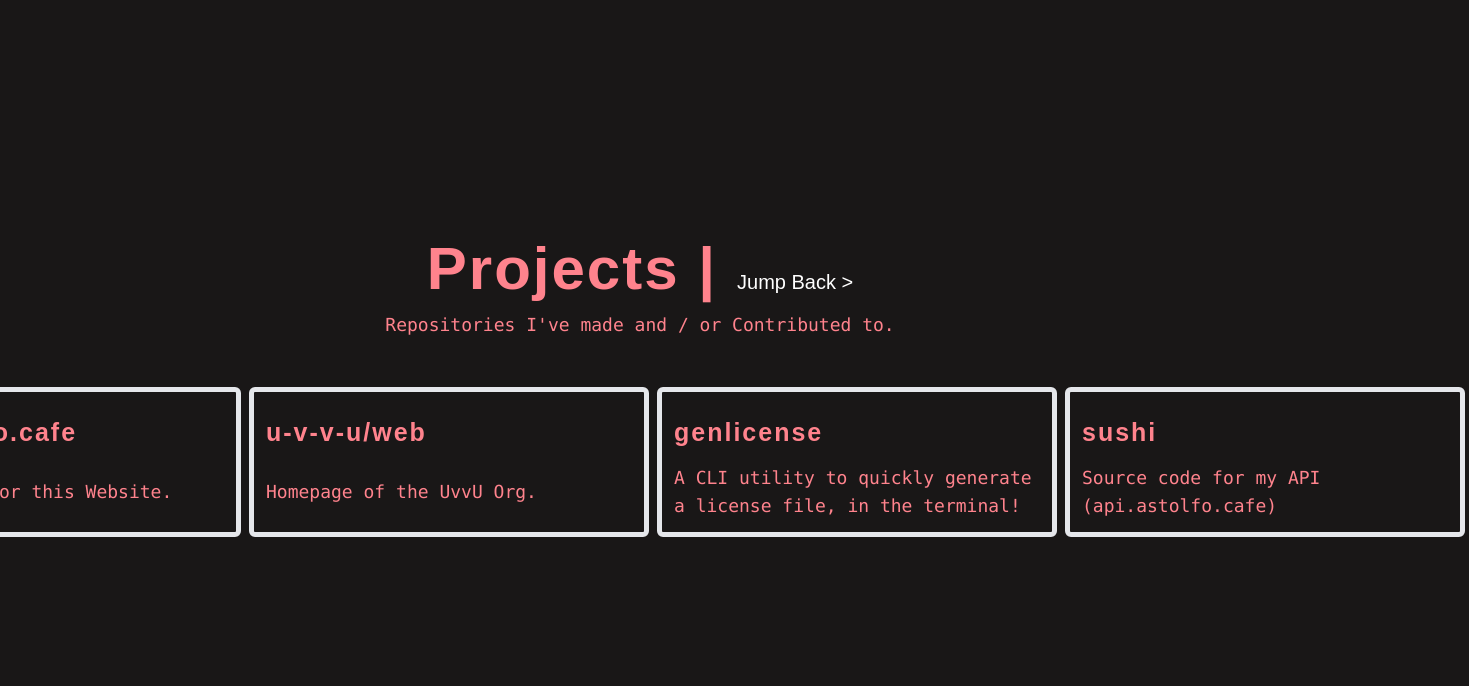
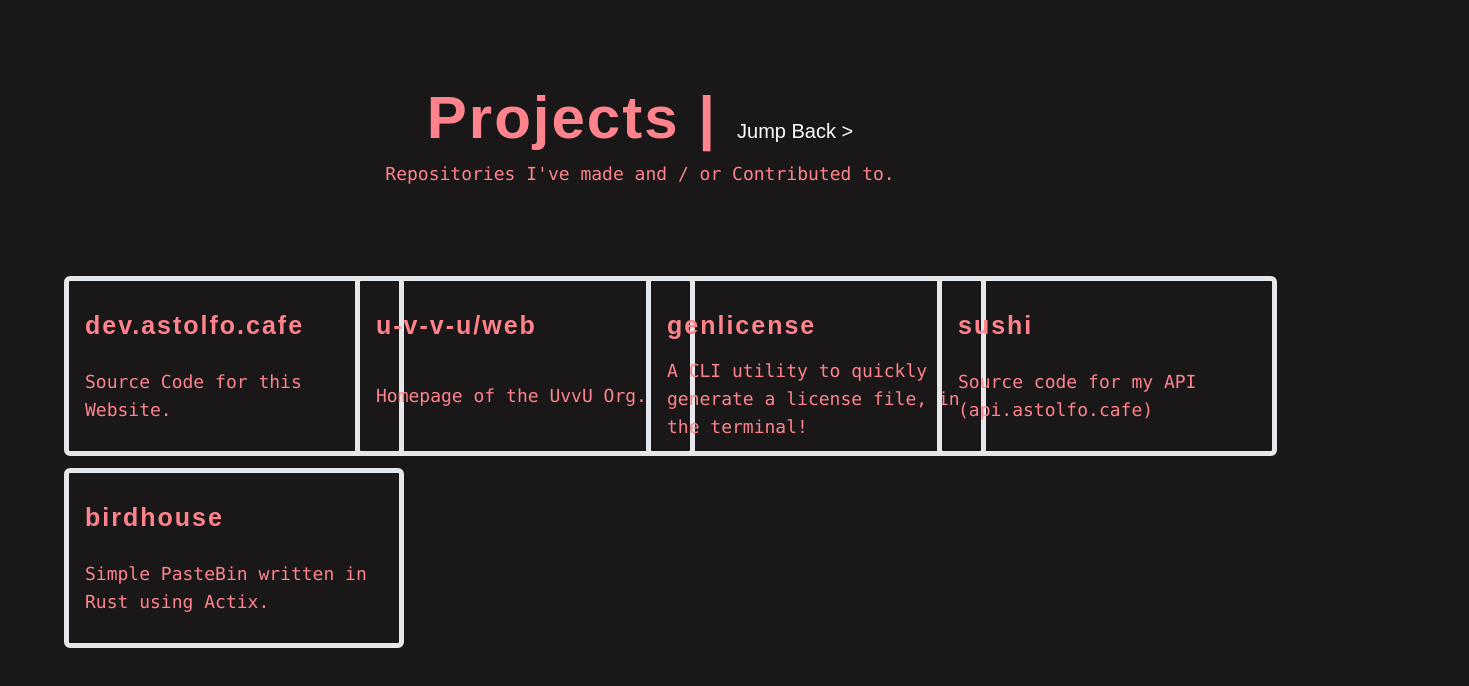
Before and after one commit to ArtieFuzzz/dev.astolfo.cafe, a SvelteKit app: page /projects in a window 1280 px wide. Shown: the top 686 px of the page, 1469 px wide, since content can reach past the window. Built offline with nearby package versions, Linux system fonts and the light colour scheme; a small style sheet from the web is missing.

Commit message:
chore: Update whole project page

```diff
--- a/src/routes/projects/+page.svelte
+++ b/src/routes/projects/+page.svelte
@@ -20,45 +20,45 @@
   });
 </script>
 
-<div class="h-screen w-screen flex flex-col justify-center items-center">
+<div class="flex flex-col items-center justify-center w-screen h-screen">
   <div class="flex flex-row place-items-baseline">
     <h1 class="pb-3">Projects |</h1>
     <!-- svelte-ignore a11y-invalid-attribute -->
     <a on:click={() => history.back()} href="#" class="ml-5">Jump Back {'>'}</a>
   </div>
   <p>Repositories I've made and / or Contributed to.</p>
-  <div class="mt-6">
+  <div class="flex items-center justify-center w-screen max-w-full p-16 mt-6">
     {#if !projects}
       <h1 class="text-white">Fetching!...</h1>
     {:else}
-      <ul class="grid grid-flow-col">
+      <div class="grid w-screen grid-cols-4 gap-3 p-0">
         {#each projects as project}
-          <a href={project.url}
-            ><li>
-              <div class="project-item grid grid-flow-row p-3">
-                <h3>{project.name}</h3>
-                <p>{project.description}</p>
-              </div>
-            </li></a
-          >
+          <a href={project.url} style="width: 340px; height: 180px;">
+            <div class="grid grid-flow-row p-4 project-item">
+              <h3>{project.name}</h3>
+              <p>{project.description}</p>
+            </div>
+          </a>
         {/each}
-      </ul>
+      </div>
     {/if}
   </div>
 </div>
 
-<style class="scss">
-  ul li {
-    @apply m-1;
-  }
+<style lang="scss">
   a {
     list-style-type: none;
     text-decoration: none;
+    transition: 1.5s cubic-bezier(0.175, 0.885, 0.32, 1.275);
+
+    &:hover {
+      opacity: 70%
+    }
   }
 
   .project-item {
-    width: 400px;
-    height: 150px;
+    width: 340px;
+    height: 180px;
     border-width: 5px;
 
     @apply justify-start rounded-md;
--- a/static/projects.json
+++ b/static/projects.json
@@ -18,5 +18,10 @@
     "name": "sushi",
     "description": "Source code for my API (api.astolfo.cafe)",
     "url": "https://git.sr.ht/~artiefuzzz/sushi"
+  },
+  {
+    "name": "birdhouse",
+    "description": "Simple PasteBin written in Rust using Actix.",
+    "url": "https://git.sr.ht/~artiefuzzz/sushi"
   }
 ]
```
